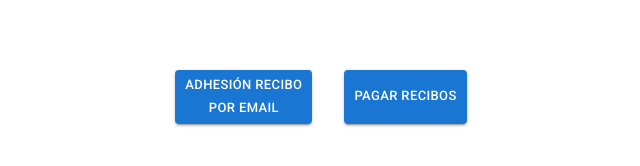
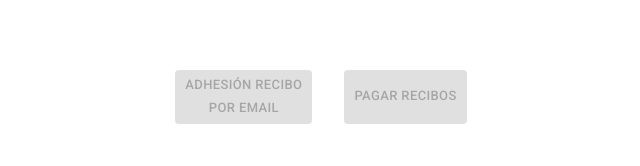
Before and after one commit to pmNiko/form-hook, a React (Create React App) app: page / in a window 1280 px wide. Shown: the part 496-662 px from the top of the page, without its empty margins (319-959 px from the left). Built offline with nearby package versions, Linux system fonts and the light colour scheme.

Commit message:
Funcionando 4

```diff
--- a/src/App.tsx
+++ b/src/App.tsx
@@ -1,33 +1,29 @@
-import { ErrorMessage } from '@hookform/error-message'
 import { Button, Stack } from '@mui/material'
-import { useEffect, useState } from 'react'
-import { useForm } from 'react-hook-form'
-import './App.css'
 import { RadioButton } from './components/RadioButton'
 import { SelectOption } from './components/SelectOption'
 import { TextInput } from './components/TextInput'
-import { Taxes } from './enums/enums'
-import { defaultValues, useFormTools } from './hooks/useFormTools'
-import { cuitCuil, getExample, getPattern, getPlaceholder, taxes } from './utilities'
+import { useFormTools } from './hooks/useFormTools'
+import { cuitCuil, taxes } from './utilities'
+import './App.css'
 
 function App() {
   const {
-    getValues,
     register,
     handleSubmit,
     errors,
     isDirty,
+    clearErrors,
     setError,
     selectTax,
+    regExp,
+    placeholder,
+    helpValue,
     disabledSubmit,
     disabledRate,
     disabledInput,
-    regExp,
-    placeholder,
-    helpValue,
   } = useFormTools()
 
-  const onSubmit = (data: any) => console.log('Formulario :: ', getValues())
+  const onSubmit = (data: any) => console.log('Formulario :: ', data)
 
   return (
     <form
@@ -45,44 +41,55 @@ function App() {
       <TextInput
         register={register}
         isDirty={isDirty}
+        errors={errors}
+        clearErrors={clearErrors}
         name="cuitCuil"
         regExp={cuitCuil}
         setError={setError}
+        required={true}
         placeholder="CUIT / CUIL"
         help="Ingrese su CUIT / CUIL sin guiones."
       />
-      <ErrorMessage
-        errors={errors}
-        message={`${errors.cuitCuil?.message || 'Campo obligatorio!'}`}
-        name="cuitCuil"
-      />
+
       <br />
       <br />
       <TextInput
+        disabled={disabledInput}
         register={register}
         isDirty={isDirty}
+        errors={errors}
+        clearErrors={clearErrors}
         name="datoABuscar"
         regExp={regExp}
         setError={setError}
+        required={!disabledInput}
         placeholder={placeholder}
         help={helpValue}
       />
-      <ErrorMessage
-        errors={errors}
-        message={`${errors.datoABuscar?.message || 'Campo obligatorio!'}`}
-        name="datoABuscar"
-      />
+
       <br />
       <br />
 
-      <SelectOption disabledRate={false} register={register} />
+      <SelectOption disabledRate={disabledRate} register={register} />
       <br />
       <br />
       <Stack spacing={4} mt={2} direction="row">
-        <Button variant="contained" size="small" type="submit">
+        <Button
+          type="submit"
+          variant="contained"
+          size="small"
+          disabled={disabledSubmit}
+          style={{ color: `${disabledSubmit ? '' : 'primary'}` }}
+        >
           adhesión recibo <br /> por email
         </Button>
-        <Button variant="contained" size="small" type="submit">
+        <Button
+          type="submit"
+          variant="contained"
+          size="small"
+          disabled={disabledSubmit}
+          style={{ color: `${disabledSubmit ? '' : 'primary'}` }}
+        >
           pagar recibos
         </Button>
       </Stack>
--- a/src/components/TextInput/index.tsx
+++ b/src/components/TextInput/index.tsx
@@ -1,5 +1,6 @@
+import { UseFormRegister } from 'react-hook-form'
+import { ErrorMessage } from '@hookform/error-message'
 import { Box, TextField } from '@mui/material'
-import { FieldValues, UseFormRegister } from 'react-hook-form'
 import { CustomPopUp } from '../PopUps/CustomPopUp'
 
 type Props = {
@@ -8,6 +9,8 @@ type Props = {
   name: string
   regExp?: RegExp
   isDirty: boolean
+  errors: any
+  clearErrors: any
   setError: any
   required?: boolean
   placeholder?: string
@@ -22,8 +25,10 @@ export const TextInput = ({
   type = 'text',
   regExp = /^$/,
   isDirty,
+  errors,
+  clearErrors,
   setError,
-  required = true,
+  required = false,
   placeholder,
   help,
 }: Props) => {
@@ -40,6 +45,8 @@ export const TextInput = ({
                 type: 'custom',
                 message: 'El formato no es correcto.',
               })
+            } else {
+              clearErrors(name)
             }
           },
         })}
@@ -56,6 +63,11 @@ export const TextInput = ({
           endAdornment: <CustomPopUp help={help} />,
         }}
       />
+      <ErrorMessage
+        errors={errors}
+        message={`${errors.name?.message || 'El formato no es correcto.'}`}
+        name={name}
+      />
     </Box>
   )
 }
--- a/src/hooks/useFormTools.ts
+++ b/src/hooks/useFormTools.ts
@@ -25,13 +25,14 @@ export const useFormTools = () => {
     getValues,
     watch,
     setError,
+    clearErrors,
   } = useForm({ defaultValues })
   const [regExp, setRegExp] = useState<RegExp>(getPattern(Taxes.NOMENCLATURA))
   const [placeholder, setPlaceholder] = useState(getPlaceholder(Taxes.NOMENCLATURA))
   const [helpValue, setHelpValue] = useState(getExample(Taxes.NOMENCLATURA))
   const [disabledInput, setDisabledInput] = useState(false)
   const [disabledRate, setDisabledRate] = useState(false)
-  const [disabledSubmit, setDisabledSubmit] = useState(false)
+  const [disabledSubmit, setDisabledSubmit] = useState(true)
 
   const selectTax = ({ target: { value: tribu } }: any) => {
     setRegExp(getPattern(tribu))
@@ -41,7 +42,7 @@ export const useFormTools = () => {
 
   useEffect(() => {
     const subscription = watch((value, { name, type }) => {
-      const { tribu, cuitCuil, datoABuscar, rate } = getValues()
+      const { tribu, cuitCuil, datoABuscar } = getValues()
 
       tribu === Taxes.RENTAS_VARIAS ? setDisabledInput(true) : setDisabledInput(false)
       tribu === Taxes.RENTAS_VARIAS ? setDisabledRate(true) : setDisabledRate(false)
@@ -59,11 +60,11 @@ export const useFormTools = () => {
   }, [watch, getValues])
 
   return {
-    getValues,
     register,
     handleSubmit,
     errors,
     isDirty,
+    clearErrors,
     setError,
     selectTax,
     disabledSubmit,
```
